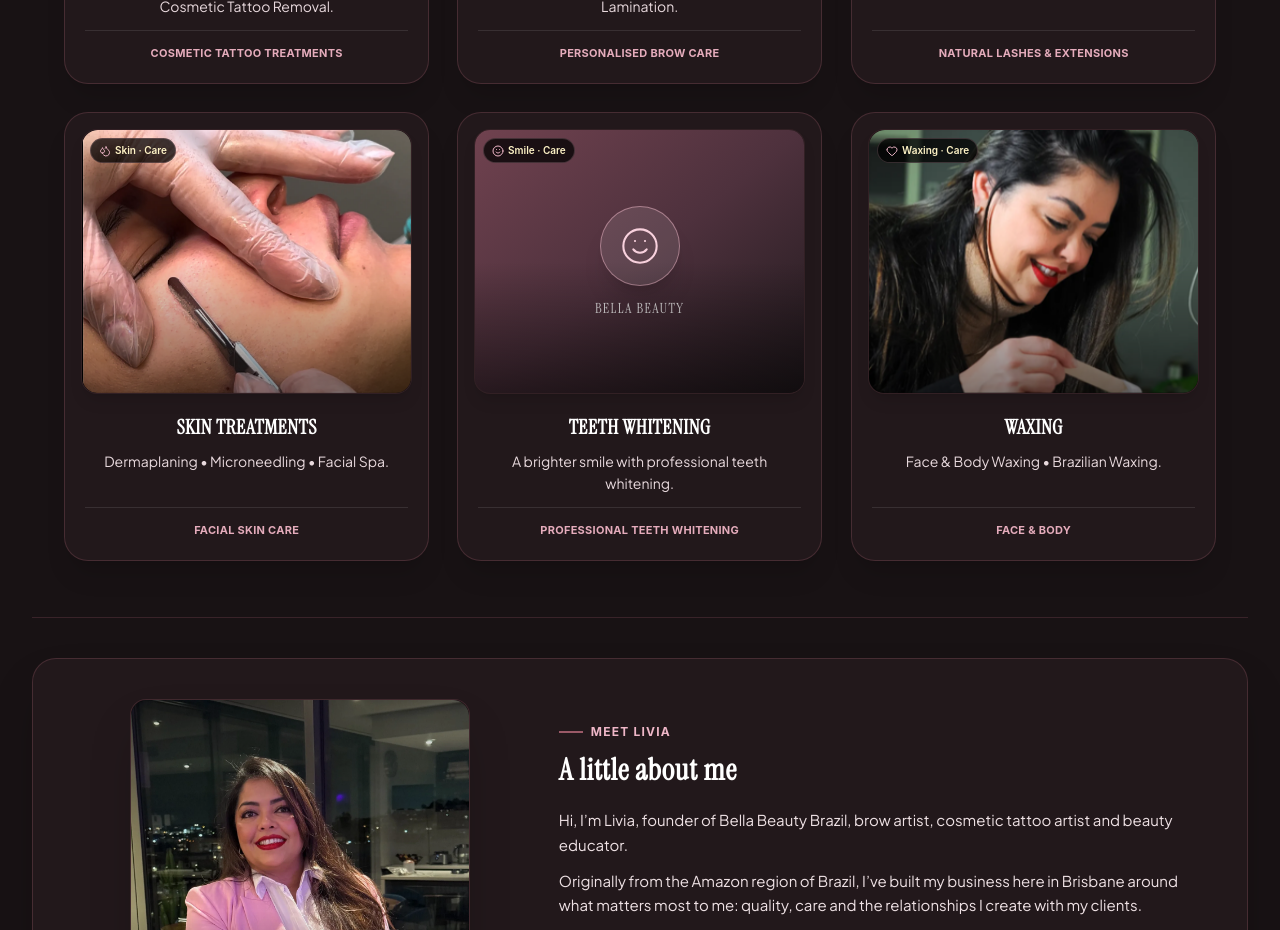
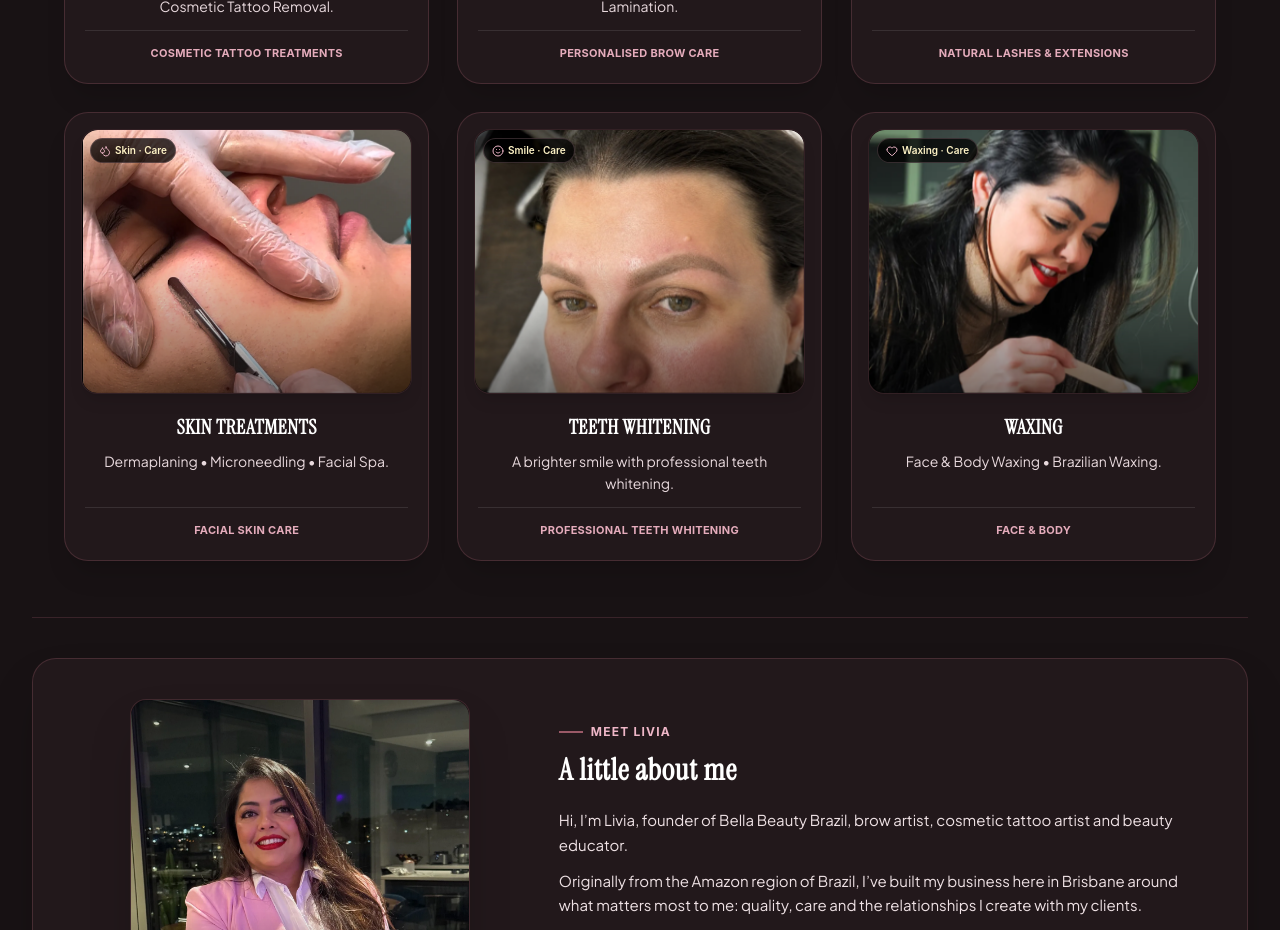
Before and after one commit to joorgeec3/Bella-Beauty-Brazil, a React (Vite) app: page / in a window 1280 px wide. Shown: the part 1560-2490 px from the top of the page. Built offline with nearby package versions, Linux system fonts and the light colour scheme; no server answers.

Commit message:
Display authentic unique client photos on matching Bella Beauty service pages

```diff
--- a/src/components/FeaturesRibbon.tsx
+++ b/src/components/FeaturesRibbon.tsx
@@ -41,7 +41,8 @@ export const FeaturesRibbon: React.FC<FeaturesRibbonProps> = ({ language }) => {
       footer: language === 'en' ? 'Facial skin care' : language === 'pt' ? 'Cuidados faciais' : 'Cuidado facial',
     },
     {
-      // No verified whitening treatment photo has been supplied. Do not use another service's image.
+      // Real whitening photo supplied in the latest client archive.
+      image: `${import.meta.env.BASE_URL}assets/bella/client-2026-10-v2/teeth-whitening/teeth-whitening-01.webp`,
       icon: <Smile className="w-3 h-3 text-[#efb7c8]" />,
       label: language === 'en' ? 'Smile · Care' : language === 'pt' ? 'Sorriso · Cuidado' : 'Sonrisa · Cuidado',
       title: 'Teeth Whitening',
```
